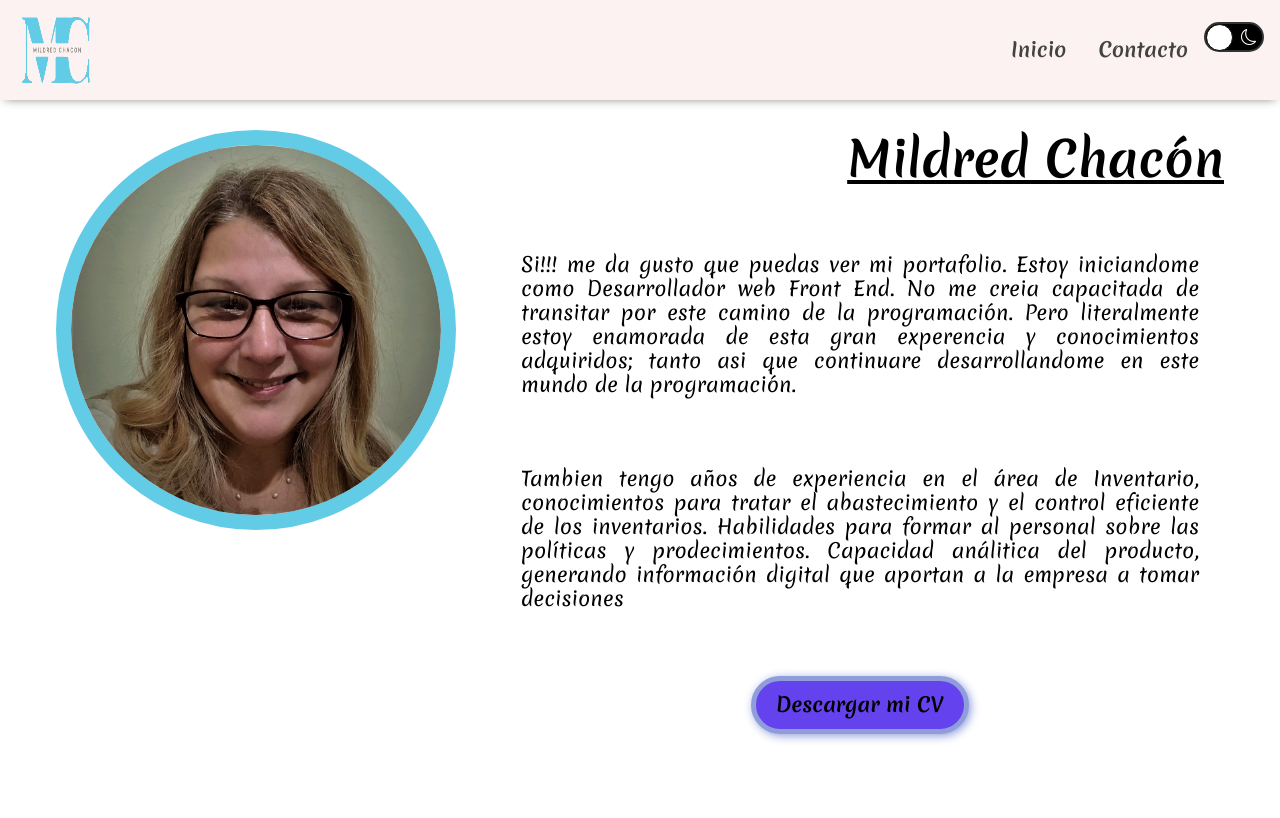
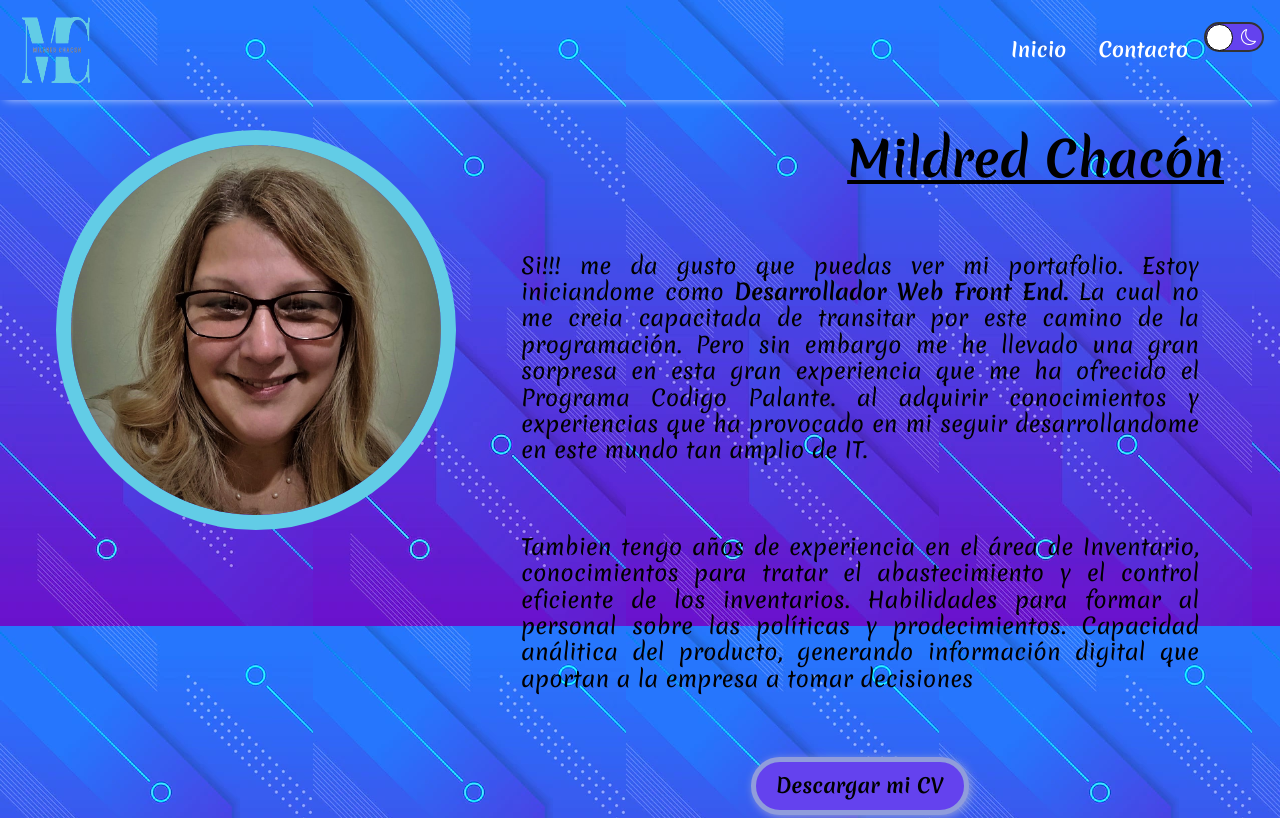
Before and after one commit to Milimariana/codig-palan-proyec-2, a plain HTML site: page index.html in a window 1280 px wide. Shown: the top 818 px of the page. Drawn offline with nearby package versions, Linux system fonts and the light colour scheme; a web font is replaced by a local one.

Commit message:
modificando estilos

```diff
--- a/css/styles.css
+++ b/css/styles.css
@@ -24,6 +24,7 @@ body{
     margin: 0;
     padding: 0;
     font-family: 'Merienda', cursiva;
+    background-image: url(../img/fondowh.png) ;
 
 
 
@@ -36,11 +37,11 @@ header{
     padding: 16px;
     height: 100px;
     width: 100%;
-    background-color:rgb(253, 242, 242);
+    background-image: url(../img/fondowh.png) ;
     position: fixed;
     top: 0;
     left: 0;
-    box-shadow: 0 3px 10px -5px; color: #5f5f5f;
+    box-shadow: 0 3px 10px -5px; color: #fff;
 
 
 }
@@ -55,7 +56,7 @@ header{
     width: 30px;
     height: 80px;
     cursor: pointer;
-    color:#62cce6;;
+    color:#fff;
 
 
 }
@@ -127,6 +128,7 @@ nav {
 
 }
 /***Estilo al activarse modo oscuro***/
+
 body.active header{
     background-image: url(../img/fondonegro.jpeg);
 }
@@ -257,7 +259,7 @@ body.mobile-menu-active ul#menu {
 ul#menu {
     display: flex;
     font-size: 20px;
-    color: rgb(68, 67, 67);
+    color: #fff;
     cursor: pointer;
 
     font-weight: bold;
@@ -323,9 +325,6 @@ section#Inicio {
 
 
     }
-
-
-
 
 
 h1 {
@@ -526,12 +525,23 @@ a {
         display: block;
      }
 
-     p{ font-size: 20px;
+     .switch{
+        background-color:rgb(100, 66, 238);
+     }
+
+
+
+
+
+
+
+     p{ font-size: 22px;
         margin:60px 0;
         margin-left: 20px;
         margin-right: 20px;
         text-align: justify;
         color: black;
+
 
     }
      section {
@@ -546,7 +556,7 @@ a {
      }
 
      .articulo{
-        background-color:#4583b8;
+        background-color:rgb(100, 66, 238);
         text-align: center;
         max-width: 1000px;
         padding: 40px;
@@ -567,6 +577,14 @@ a {
         margin-right: 40px;
 
 
+
     }
+    .imagen {
+ width : 100%;
+ max-width : 500px;
+}
+
+
+
 
   }
--- a/index.html
+++ b/index.html
@@ -10,7 +10,7 @@
     <link rel="stylesheet" href="css/styles.css">
 </head>
 
-<body class= "ocuro">
+<body class= "oscuro">
     <header>
             <a href="#inicio" aria-label="ir a la seccion de inicio">
              <img src="img/mmch.png" width="130"  alt="logopersonal"  class="logo">
@@ -61,9 +61,9 @@
 
                 <h1>Hola Soy Mili!!</h1>
 
-                <p> Si!!! me da gusto que puedas ver mi portafolio. Estoy iniciandome como Desarrollador web Front End. No me
-                creia capacitada de transitar por este camino de la programación. Pero literalmente estoy enamorada de esta gran
-                experencia y conocimientos adquiridos; tanto asi que continuare desarrollandome en este mundo de la programación.
+                <p> Si!!! me da gusto que puedas ver mi portafolio. Estoy iniciandome como <strong> Desarrollador Web Front End.</strong> La cual no me
+                creia capacitada de transitar por este camino de la programación. Pero sin embargo me he llevado una gran sorpresa en esta gran experiencia que me  ha ofrecido el Programa Codigo Palante.
+                al adquirir  conocimientos y experiencias que ha provocado en mi seguir desarrollandome en este mundo tan amplio de IT.
 
                 </p>
 
```
Also changed, not shown: img/fondo10cambiocolor.jpg (deleted), img/fondo4.jpg (deleted), img/fondoblue.jpg (added), img/fondosk.jpg (added), img/fondowh.png (added), js/main.js (line endings or trailing spaces).
